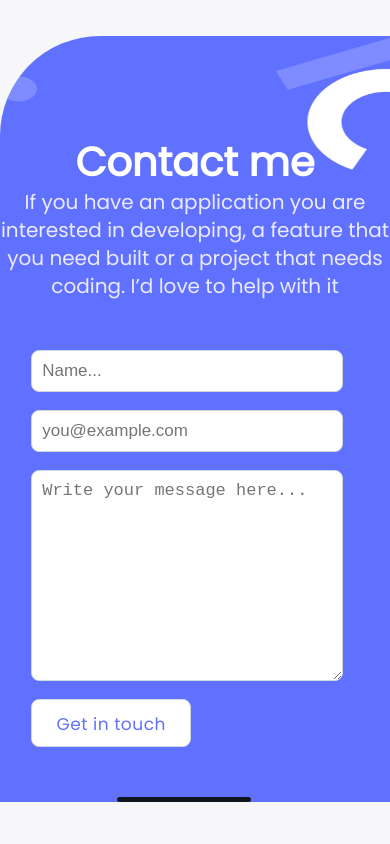
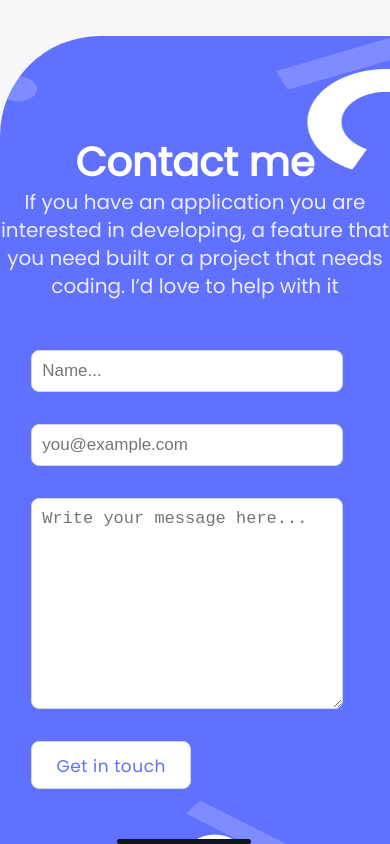
Before and after one commit to AbednegoKibitok/module1microverse, a website: page index.html in a window 390 px wide. Shown: the part 4503-5347 px from the top of the page. Before the commit the page ends 5305 px from the top, so only its background shows below. Drawn offline with Linux system fonts and the light colour scheme.

Commit message:
Modify contact form styles.css

```diff
--- a/styles.css
+++ b/styles.css
@@ -335,6 +335,7 @@ header {
   .form {
     display: flex;
     flex-direction: column;
+    gap: 7px;
   }
 
   #name {
```
